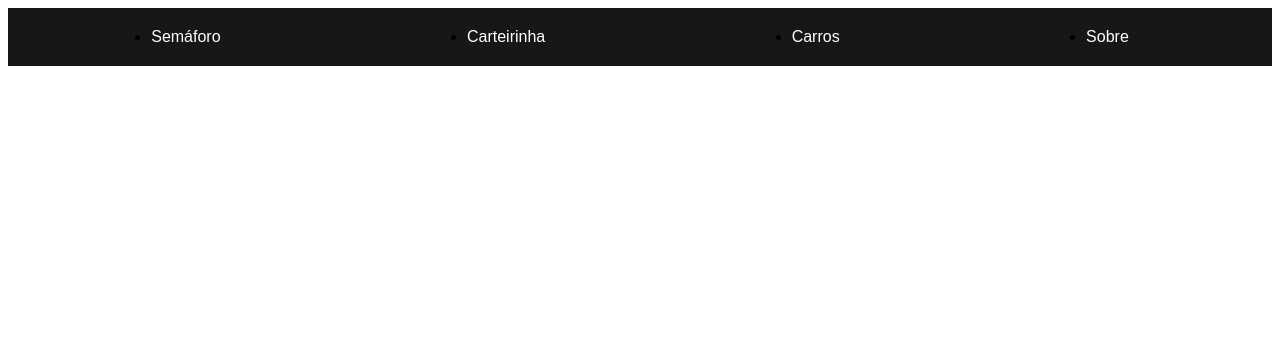
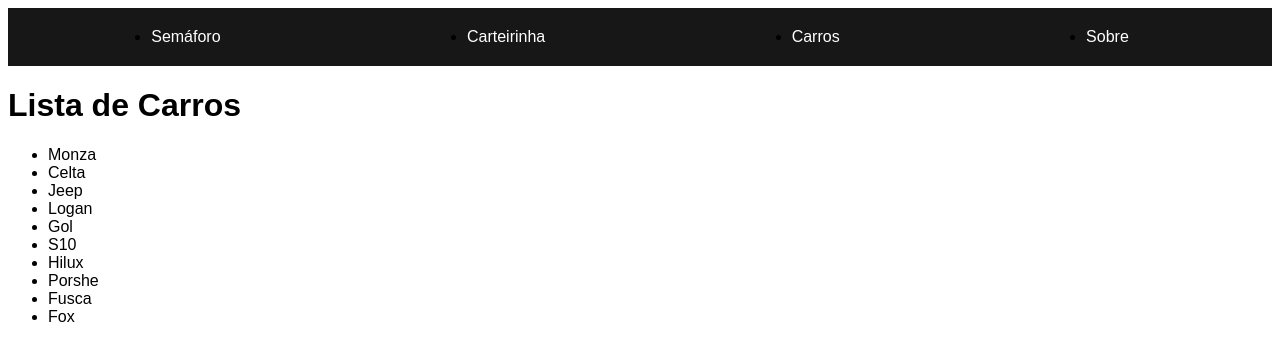
Before and after one commit to andmaia/rm96030, a React (Create React App) app: page /carros in a window 1280 px wide. Shown: the top 360 px of the page. Built offline with nearby package versions, Linux system fonts and the light colour scheme.

Commit message:
Terminado Exercício 03 de react

```diff
--- a/src/App.jsx
+++ b/src/App.jsx
@@ -3,6 +3,8 @@
 import Semaforo from "./Components/Semaforo/Semaforo";
 import Carteirinha from "./Components/Carteirinha/Carteirinha";
 import Menu from "./Components/Menu/Menu";
+import Carros from "./Components/Carros/Carros";
+import Sobre from "./Components/Sobre/Sobre";
 export default function App(){
     return(
         <>
@@ -12,8 +14,31 @@
             <Routes>
                 <Route path="/" element={<Semaforo/>}> </Route>
                 <Route path="/carteirinha" element={<Carteirinha/>}></Route>
+
+                <Route path="/carros" element={<Carros>
+                <h1>Lista de Carros</h1>
+                <ul>
+                    <li>Monza</li>
+                    <li>Celta</li>
+                    <li>Jeep</li>
+                    <li>Logan</li>
+                    <li>Gol</li>
+                    <li>S10</li>
+                    <li>Hilux</li>
+                    <li>Porshe</li>
+                    <li>Fusca</li>
+                    <li>Fox</li>
+                </ul>
+         </Carros>}
+         ></Route>
+
+                <Route path="/sobre" element={<Sobre/>}></Route>
             </Routes>
+
+
         </BrowserRouter>
+
+
         </>
     )
 }
--- /dev/null
+++ b/src/Components/Carros/Carros.jsx
@@ -0,0 +1,14 @@
+import React from "react";
+
+
+ const Carros=(props)=>{
+    return(
+        <div>
+
+            {props.children}
+
+        </div>
+    )
+}
+
+export default Carros
--- a/src/Components/Carteirinha/Carteirinha.css
+++ b/src/Components/Carteirinha/Carteirinha.css
@@ -86,4 +86,5 @@
 .itemM img{
     max-width:230px;
     margin-top: 10px;
+    max-height: 300px;
 }
--- a/src/Components/Carteirinha/Carteirinha.jsx
+++ b/src/Components/Carteirinha/Carteirinha.jsx
@@ -23,7 +23,7 @@
                     <img src="https://www.montealtoadv.com.br/wp-content/uploads/2019/04/user-icon.png" alt="" />
                     <p>Nome: Andrew Rian Maia Araujo</p>
                     <p>RM:96030</p>
-                    <p>Curso:Tecnólogo em Análise e desenvolvimento de sistemas</p>
+                    <p>Curso:Análise e desenvolvimento de sistemas</p>
                     <p>Turma:1TDSR</p>
                 </div>
 
--- /dev/null
+++ b/src/Components/Sobre/Sobre.jsx
@@ -0,0 +1,14 @@
+import React from "react";
+
+export default function Sobre(){
+
+    return(
+       <div>
+         <h1>Exercício 3</h1>
+        <p>Nome:Andrew Rian Maia Araujo</p>
+        <p>RM:96030</p>
+        <p>Turma:1TDSR</p>
+        <p>Turno:Noturno</p>
+       </div>
+    )
+}
```
Also changed, not shown: src/Components/Carros/Carros.css (added).
